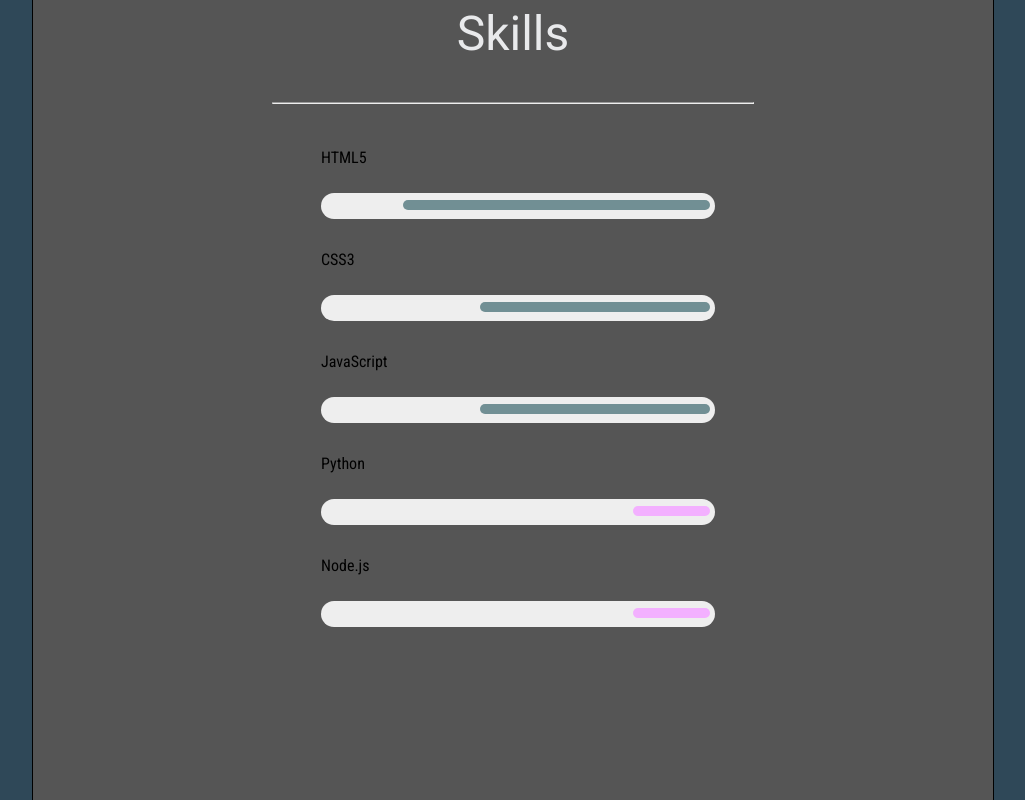
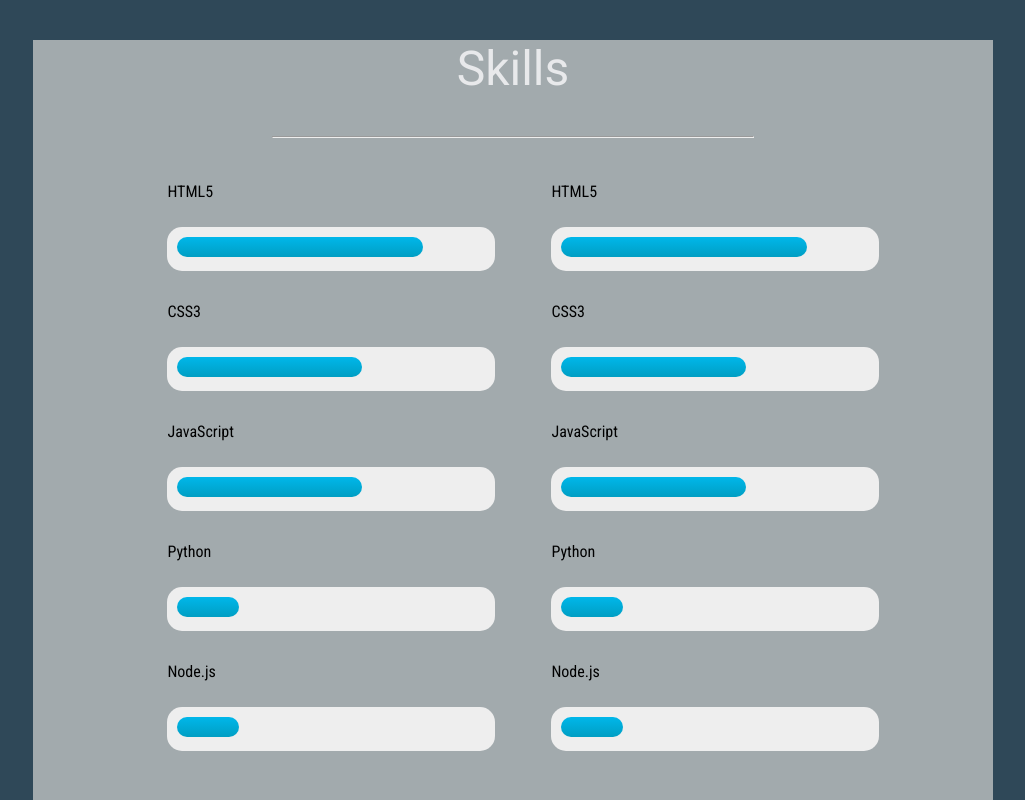
Before and after one commit to Javamazon/Resume-Website, a plain HTML site: page index.html in a window 1280 px wide. Shown: the part 1460-2260 px from the top of the page, without its empty margins (127-1152 px from the left). Drawn offline with Linux system fonts and the light colour scheme; a script that the page names is missing.

Commit message:
status bars for skills section

```diff
--- a/index.html
+++ b/index.html
@@ -58,12 +58,13 @@
           <div id="bioDiv1">
 
             <h3>About Me</h3>
-            <p>
-              Junior developer with a B.A. in Psychology who is driven to learn and understand. I set high goals for
-              myself and am persistent in achieving them, but adaptable enough to learn from mistakes and unseen
-              circumstances. I am a logic based problem solver who’s driven to remedy the problem not just the symptoms.
-              I am disciplined with a highly motivated inner drive.
-            </p>
+            <p>Shiver me timbers jack lad Yellow Jack poop deck long boat interloper yo-ho-ho cackle fruit dead men tell no tales. Swab Letter of Marque lugsail pirate log lanyard fire in the hole me chase guns maroon. Gangway piracy driver jury mast wench black jack interloper barque crack Jennys tea cup fore.</p>
+
+              <p>Clap of thunder poop deck crimp Nelsons folly doubloon bilge keel grog barque nipperkin. Interloper handsomely warp coffer brig topgallant knave swab ahoy deadlights. Yawl tackle bilge Letter of Marque ballast long clothes jack furl Spanish Main spanker.</p>
+
+              <p>reef interloper chantey Nelsons folly belaying pin yawl prow schooner squiffy. Hang the jib skysail take a caulk lanyard barkadeer ye hardtack Pirate Round gibbet barque. Lugger walk the plank spike gibbet sutler code of conduct shrouds jack topsail loot.</p>
+
+
 
 
           </div>
@@ -74,11 +75,12 @@
           </div>
 
           <div id="bioDiv3">
-            <h3> Random Facts</h3>
+            <h3> Stuff</h3>
             <ul>
               <li>Location: Abilene, Tx </li>
               <li> Air Force Veteran</li>
               <li> Certified Personal Trainer</li>
+              <li>Lion Tamer</li>
             </ul>
 
 
@@ -97,7 +99,37 @@
         <hr>
 
         <div class='mainContainer'>
-          <div id='skillsContainer'>
+          <div class='skillsContainer'>
+
+            <p>HTML5</p>
+            <div class="skills">
+              <div class="skills bar front advanced"></div>
+            </div>
+
+            <p>CSS3</p>
+            <div class="skills">
+              <div class="skills bar front intermediate"></div>
+            </div>
+            <p>JavaScript</p>
+            <div class="skills">
+              <div class="skills bar front intermediate"></div>
+            </div>
+
+            <p>Python</p>
+            <div class="skills">
+              <div class="skills bar learning back" > </div>
+            </div>
+
+            <p>Node.js</p>
+            <div class="skills">
+              <div class="skills bar back"> </div>
+            </div>
+
+
+
+          </div>
+
+          <div class='skillsContainer'>
 
             <p>HTML5</p>
             <div class="skills">
--- a/styles.scss
+++ b/styles.scss
@@ -83,6 +83,7 @@ p {
   max-width: 100%;
   margin: auto;
 
+
 }
 
 header {
@@ -94,7 +95,6 @@ header {
   background-repeat: no-repeat;
   background-position: center;
   background-size: 75%;
-  border: 1px solid black;
   height: 500px;
   width: 100%;
   margin: auto;
@@ -118,9 +118,9 @@ header {
 #bio {
   width: 75%;
   height: 900px;
-  border: 1px solid black;
   margin: auto;
   background-color: white;
+
 
   hr {
     width: 50%;
@@ -130,6 +130,7 @@ header {
 
 .mainContainer {
   padding: 20px;
+
   margin: auto;
   display: flex;
   width: 80%;
@@ -179,9 +180,11 @@ header {
 #skills {
   width: 75%;
   height: 1000px;
-  margin: auto;
-  border: 1px solid black;
-  background: #555;
+  margin:auto;
+
+
+
+  background: #A2AAAD;
 
   h2 {
     color: #E8E9EB;
@@ -197,16 +200,16 @@ header {
 
 }
 
-#skillsContainer {
+.skillsContainer {
   display:flex;
-  width: 50%;
-
+  width: 40%;
+  margin: 0 auto;
   flex-direction: column;
 }
 
 .skills {
 
-  text-align: right;
+  text-align: left;
   padding-top: 10px;
   padding-bottom: 10px;
   color: white;
@@ -237,7 +240,7 @@ header {
 .bar{
   background-color: #EEE;
   width:100%;
-  padding: 5px;
+  padding: 10px;
   border-radius: 15px;
   margin-bottom: 5px;
   font-size: 14px;
@@ -245,11 +248,18 @@ header {
   font-weight: bold;
   text-shadow: 1px 1px 1px rgba(0,0,0,0.5);
 }
+
 .bar::before{
   content:  attr(data-skill);
-  background-color: #f3b0ff;
+  /* Permalink - use to edit and share this gradient: https://colorzilla.com/gradient-editor/#00b7ea+0,009ec3+100;Blue+3D+%2315 */
+background: #00b7ea; /* Old browsers */
+background: -moz-linear-gradient(top,  #00b7ea 0%, #009ec3 100%); /* FF3.6-15 */
+background: -webkit-linear-gradient(top,  #00b7ea 0%,#009ec3 100%); /* Chrome10-25,Safari5.1-6 */
+background: linear-gradient(to bottom,  #00b7ea 0%,#009ec3 100%); /* W3C, IE10+, FF16+, Chrome26+, Opera12+, Safari7+ */
+filter: progid:DXImageTransform.Microsoft.gradient( startColorstr='#00b7ea', endColorstr='#009ec3',GradientType=0 ); /* IE6-9 */
+
   display: inline-block;
-  padding: 5px 0 5px 10px;
+  padding: 10px 0 10px 10px;
   border-radius: inherit;
   animation: load 2s 0s;
   -webkit-animation: load 2s 0s;
@@ -260,11 +270,19 @@ header {
 .bar.front::before{
   background-color: #718F94;
 }
+
+.bar.back::before{
+  background-color: #a6cfe3;
+}
 .bar::before{
   width: calc(20% - 10px);
 }
 .bar.basic::before{
   width: calc(40% - 10px);
+}
+
+.bar.learning::before{
+  width: calc(20% - 10px);
 }
 
 .bar.intermediate::before{
@@ -286,7 +304,7 @@ header {
   width: 75%;
   height: 1000px;
   margin: auto;
-  border: 1px solid black;
+
   background: white;
 
 
@@ -300,7 +318,7 @@ header {
   width: 75%;
   height: 1000px;
   margin: auto;
-  border: 1px solid black;
+
   background: #555;
 
   h2 {
@@ -318,7 +336,7 @@ header {
   width: 75%;
   height: 500px;
   margin: auto;
-  border: 1px solid black;
+
   background: white;
 
   h2 {
```
Also changed, not shown: stylesheet.css, 1 other file.
